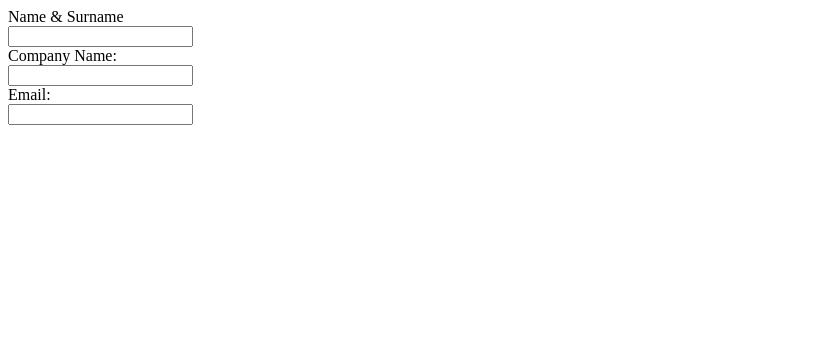
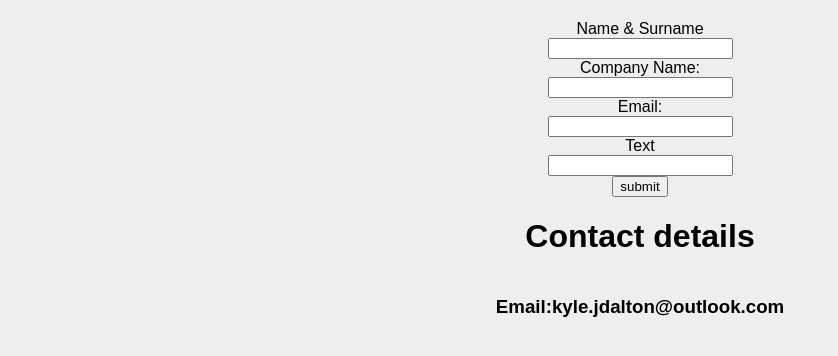
Before and after one commit to KyleJDalton/myDigitalResume, a plain HTML site: page contact.html in a window 1280 px wide. Shown: the whole page, without its empty margins (0-838 px from the left). Drawn offline with Linux system fonts and the light colour scheme.

Commit message:
adding contact page

```diff
--- a/contact.html
+++ b/contact.html
@@ -5,15 +5,22 @@
     <meta http-equiv="X-UA-Compatible" content="IE=edge">
     <meta name="viewport" content="width=device-width, initial-scale=1.0">
     <title>Contact Me</title>
+    <link rel="stylesheet" href="style.css">
 </head>
-<body>
-    <form action="">
+<body id="contact-page">
+
+    <form action="mailto:kyle.jdalton@outlook.com" method="post">
         <label for="Name">Name & Surname</label><br>
         <input type="text"><br>
         <label for="Company Name">Company Name:</label><br>
         <input type="text"><br>
         <label for="Email">Email:</label><br>
-        <input type="text">
+        <input type="text"><br>
+        <label for="Text">Text</label><br>
+        <input type="text"><br>
+        <input type="submit" value="submit">
     </form>
+    <h1>Contact details</h1>
+    <h3>Email:kyle.jdalton@outlook.com</h3>
 </body>
 </html>
--- a/style.css
+++ b/style.css
@@ -88,11 +88,14 @@ list-style-type: none;
 
 #headshot{
     display: block;
-    border-radius: 100px;
+    border-radius: 50%;
     margin-left: auto;
     margin-right: auto;
-    width: 150px
+    width: 200px
+
 }
+
+
 #contact{
     color: #EEEEEE;
 
@@ -139,3 +142,7 @@ list-style-type: none;
     width: 4rem;
     padding-top: 1rem;
 }
+
+#contact-page{
+    padding: 20px;
+}
```
Also changed, not shown: index.html (+1 -1 lines), Images/profile-image.jpeg (added).
